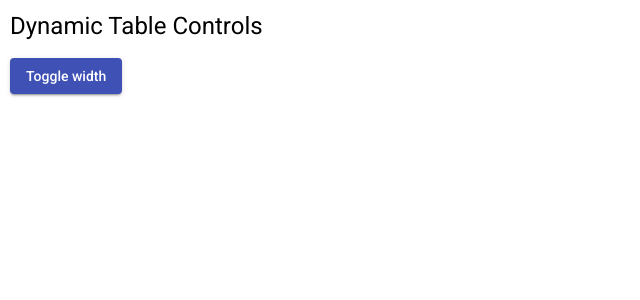
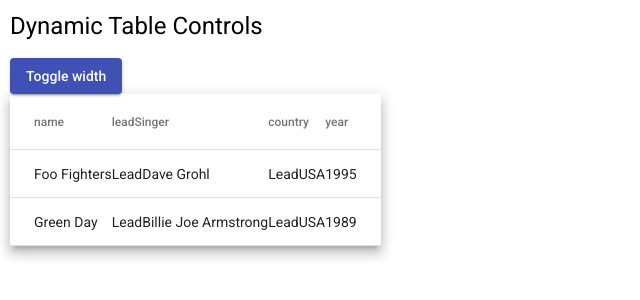
Before and after one commit to svdsande/dynamic-table, an Angular app: page / in a window 1280 px wide. Shown: the top 300 px of the page, without its empty margins (0-640 px from the left). Built offline with nearby package versions, Linux system fonts and the light colour scheme; what ngx-skeleton-loader would draw is missing.

Commit message:
Pass custom cell templates

```diff
--- a/src/app/app.component.html
+++ b/src/app/app.component.html
@@ -7,6 +7,11 @@
   </div>
 
   <div id="content">
-    <!-- table here -->
+    <dynamic-table [displayedColumns]="this.displayedColumns" [dataSource]="this.dataSource">
+      <ng-template cellTemplateMarker [column]="'name'" let-element="element">{{element.name}}</ng-template>
+      <ng-template cellTemplateMarker [column]="'leadSinger'" let-element="element"> Lead{{element.leadSinger}}</ng-template>
+      <ng-template cellTemplateMarker [column]="'country'" let-element="element"> Lead{{element.country}}</ng-template>
+      <ng-template cellTemplateMarker [column]="'year'" let-element="element">{{element.year}}</ng-template>
+    </dynamic-table>
   </div>
 </div>
--- a/src/app/app.component.ts
+++ b/src/app/app.component.ts
@@ -1,10 +1,40 @@
-import { Component } from '@angular/core';
+import { Component, OnInit } from '@angular/core';
+import { MatTableDataSource } from '@angular/material/table';
+
+export class RockBand {
+  public name: string | undefined;
+  public leadSinger: string | undefined;
+  public country: string | undefined;
+  public year: number | undefined;
+}
 
 @Component({
   selector: 'app-root',
   templateUrl: './app.component.html',
   styleUrls: ['./app.component.scss']
 })
-export class AppComponent {
-  title = 'dynamic-table';
+export class AppComponent implements OnInit {
+  public displayedColumns: string[] = ['name', 'leadSinger', 'country', 'year'];
+  public dataSource: MatTableDataSource<RockBand> = new MatTableDataSource<RockBand>();
+
+  ngOnInit(): void {
+    this.dataSource.data = this.getRockBands();
+  }
+
+  private getRockBands(): RockBand[] {
+    return [
+      {
+        name: 'Foo Fighters',
+        leadSinger: 'Dave Grohl',
+        country: 'USA',
+        year: 1995
+      },
+      {
+        name: 'Green Day',
+        leadSinger: 'Billie Joe Armstrong',
+        country: 'USA',
+        year: 1989
+      }
+    ]
+  }
 }
--- a/src/app/app.module.ts
+++ b/src/app/app.module.ts
@@ -11,11 +11,13 @@
 import { AppComponent } from './app.component';
 import { BrowserAnimationsModule } from '@angular/platform-browser/animations';
 import { DynamicTableComponent } from './dynamic-table/dynamic-table.component';
+import { CellTemplateMarkerDirective } from './directive/cell-template-marker.directive';
 
 @NgModule({
   declarations: [
     AppComponent,
-    DynamicTableComponent
+    DynamicTableComponent,
+    CellTemplateMarkerDirective
   ],
   imports: [
     BrowserModule,
--- /dev/null
+++ b/src/app/directive/cell-template-marker.directive.ts
@@ -0,0 +1,12 @@
+import { Directive, Input, TemplateRef } from '@angular/core';
+
+@Directive({
+  selector: '[cellTemplateMarker]'
+})
+export class CellTemplateMarkerDirective {
+
+  @Input() column: string | undefined;
+
+  constructor(public template: TemplateRef<any>) { }
+
+}
--- a/src/app/dynamic-table/dynamic-table.component.html
+++ b/src/app/dynamic-table/dynamic-table.component.html
@@ -1 +1,12 @@
-<p>dynamic-table works!</p>
+<table mat-table [dataSource]="dataSource" class="mat-elevation-z8">
+
+  <ng-container *ngFor="let cellTemplate of cellTemplates" matColumnDef="{{ cellTemplate.column }}">
+    <th mat-header-cell *matHeaderCellDef>{{ cellTemplate.column }}</th>
+    <td mat-cell *matCellDef="let element">
+      <ng-container *ngTemplateOutlet="cellTemplate.template; context:{element: element}"></ng-container>
+    </td>
+  </ng-container>
+
+  <tr mat-header-row *matHeaderRowDef="displayedColumns"></tr>
+  <tr mat-row *matRowDef="let row; columns: displayedColumns;"></tr>
+</table>
--- a/src/app/dynamic-table/dynamic-table.component.ts
+++ b/src/app/dynamic-table/dynamic-table.component.ts
@@ -1,4 +1,6 @@
-import { Component, OnInit } from '@angular/core';
+import { Component, ContentChildren, Input, OnInit, QueryList } from '@angular/core';
+import { MatTableDataSource } from '@angular/material/table';
+import { CellTemplateMarkerDirective } from '../directive/cell-template-marker.directive';
 
 @Component({
   selector: 'dynamic-table',
@@ -7,9 +9,12 @@
 })
 export class DynamicTableComponent implements OnInit {
 
+  @Input() public displayedColumns: string[] = [];
+  @Input() public dataSource: MatTableDataSource<any> = new MatTableDataSource<any>();
+  @ContentChildren(CellTemplateMarkerDirective) cellTemplates!: QueryList<CellTemplateMarkerDirective>;
+
   constructor() { }
 
   ngOnInit(): void {
   }
-
 }
```
Also changed, not shown: 1 other file (tests, documents, lock files or other folders).
